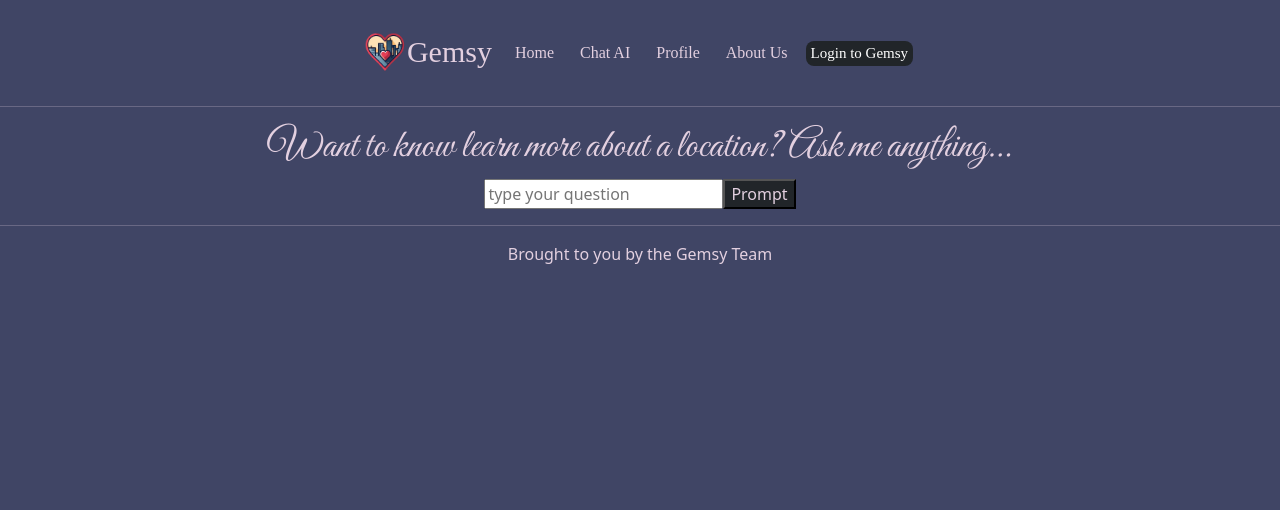
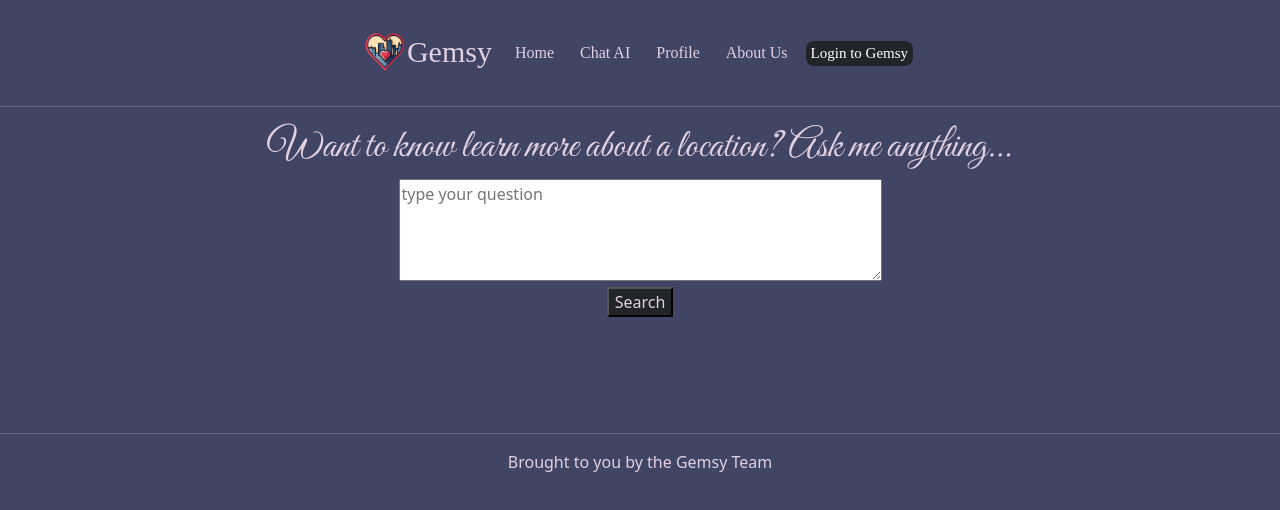
Before and after one commit to 301-Team-2/gemsy, a React (Vite) app: page /chat in a window 1280 px wide. Shown: the top 510 px of the page. Built offline with nearby package versions, Linux system fonts and the light colour scheme; a web font is replaced by a local one.

Commit message:
finished chatGPT page

```diff
--- a/src/App.css
+++ b/src/App.css
@@ -182,3 +182,13 @@ div.card ul {
   padding: 0;
   margin: 0;
 }
+
+.chat-response {
+  padding: 50px;
+  border: 0;
+  border-radius: 8px;
+  box-sizing: border-box;
+  border-color: linear-gradient(144deg,#AF40FF, #5B42F3 50%,#00DDEB);
+  overflow-x: hidden;
+  overflow-y: auto;
+}
--- a/src/components/ChatGPT.jsx
+++ b/src/components/ChatGPT.jsx
@@ -4,23 +4,26 @@ import React, {useState} from 'react';
 function ChatGPT(){
     const [searchPromptData, setSearchPromptData] = useState({ prompt: ''});
     const [promptResponse, setPromptResponse] = useState ('');
+    const [isLoading, setIsloading] = useState(false);
 
-const handleSearch = async () => {
+const handleSearch = async (e) => {
+    e.preventDefault();
+    setIsloading(true);
     try {
         const chatApiUrl = `${import.meta.env.VITE_BACKEND_URL}/chat`; // use this endpoint for chatgpt
 
-        const promptResponse = await axios.get(chatApiUrl, {
+        const axiosResponse = await axios.get(chatApiUrl, {
                 params: {
                     message: searchPromptData.prompt,
                 },
             });
-
-
-        console.log(promptResponse);
+        setPromptResponse(axiosResponse.data);
 
     }catch (e){
         console.error('error:', e);
 
+    }finally{
+        setIsloading(false);
     }
 };
 
@@ -28,13 +31,18 @@ return (
     <div>
         <h1> Want to know learn more about a location? Ask me anything...</h1>
         <div>
-            <input
-            type='text'
+            <textarea
+            rows="4"
+            cols="50"
             placeholder='type your question'
             value={searchPromptData.prompt}
             onChange={(e) => setSearchPromptData({prompt: e.target.value})}
             />
-            <button onClick={handleSearch}>Prompt</button>
+        </div>
+        <button onClick={handleSearch}>Search</button>
+        <div className='chat-response'>
+            {isLoading ? 'Loading...' : promptResponse}
+
         </div>
     </div>
 
```
